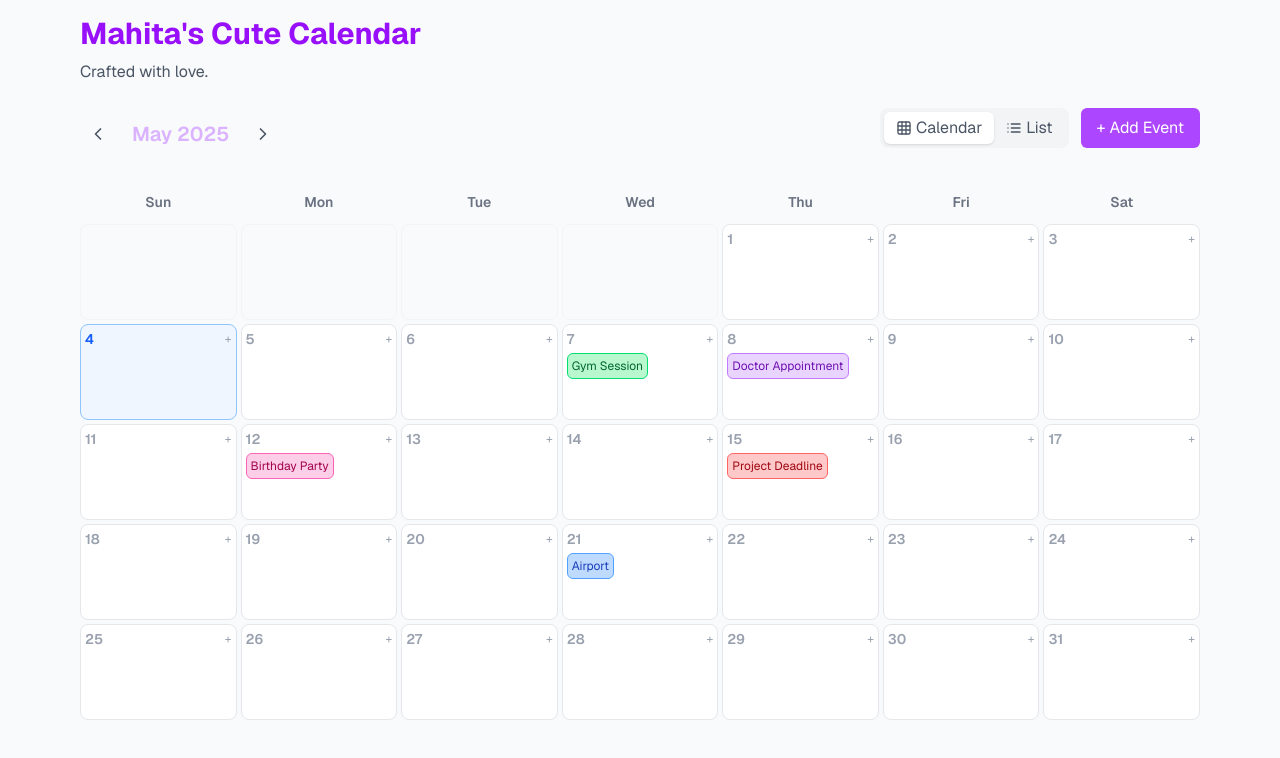
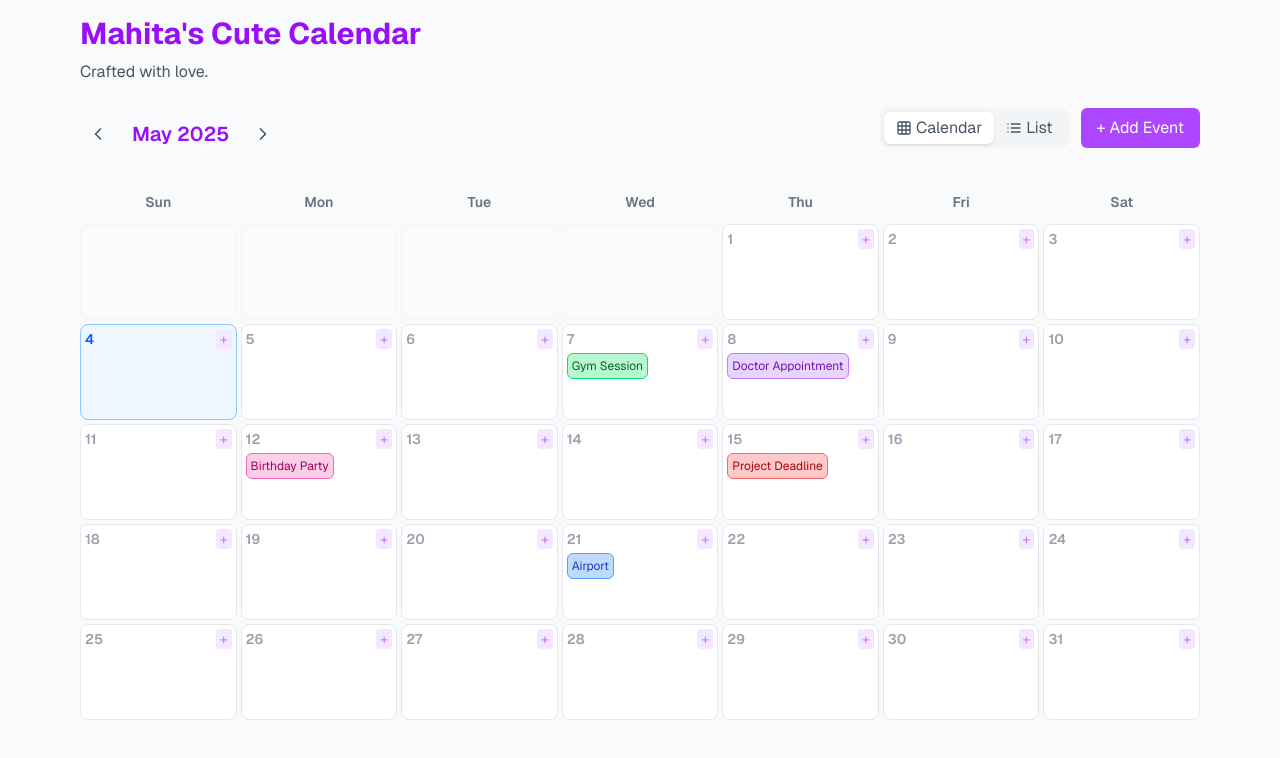
Before and after one commit to mahita098/calendar-cute, a Next.js app: page / in a window 1280 px wide. Shown: the top 758 px of the page. Built offline with nearby package versions, Linux system fonts and the light colour scheme.

Commit message:
add events color changed and hovers

```diff
--- a/src/components/CalendarDay.jsx
+++ b/src/components/CalendarDay.jsx
@@ -29,7 +29,7 @@ export default function CalendarDay({
         </span>
         <button
           onClick={() => onAddEvent(day)}
-          className="text-gray-400 hover:text-gray-600 text-xs cursor-pointer"
+          className="text-purple-400 hover:text-white text-sm px-1 rounded cursor-pointer bg-purple-100 hover:bg-purple-600"
         >
           +
         </button>
--- a/src/components/CalendarHeader.jsx
+++ b/src/components/CalendarHeader.jsx
@@ -29,7 +29,7 @@ export default function CalendarHeader({
           >
             <ChevronLeft className="w-5 h-5 text-gray-600 cursor-pointer" />
           </button>
-          <h2 className="text-xl font-semibold mx-4 text-purple-300">
+          <h2 className="text-xl font-semibold mx-4 text-purple-600">
             {monthName} {currentDate.getFullYear()}
           </h2>
           <button
```
